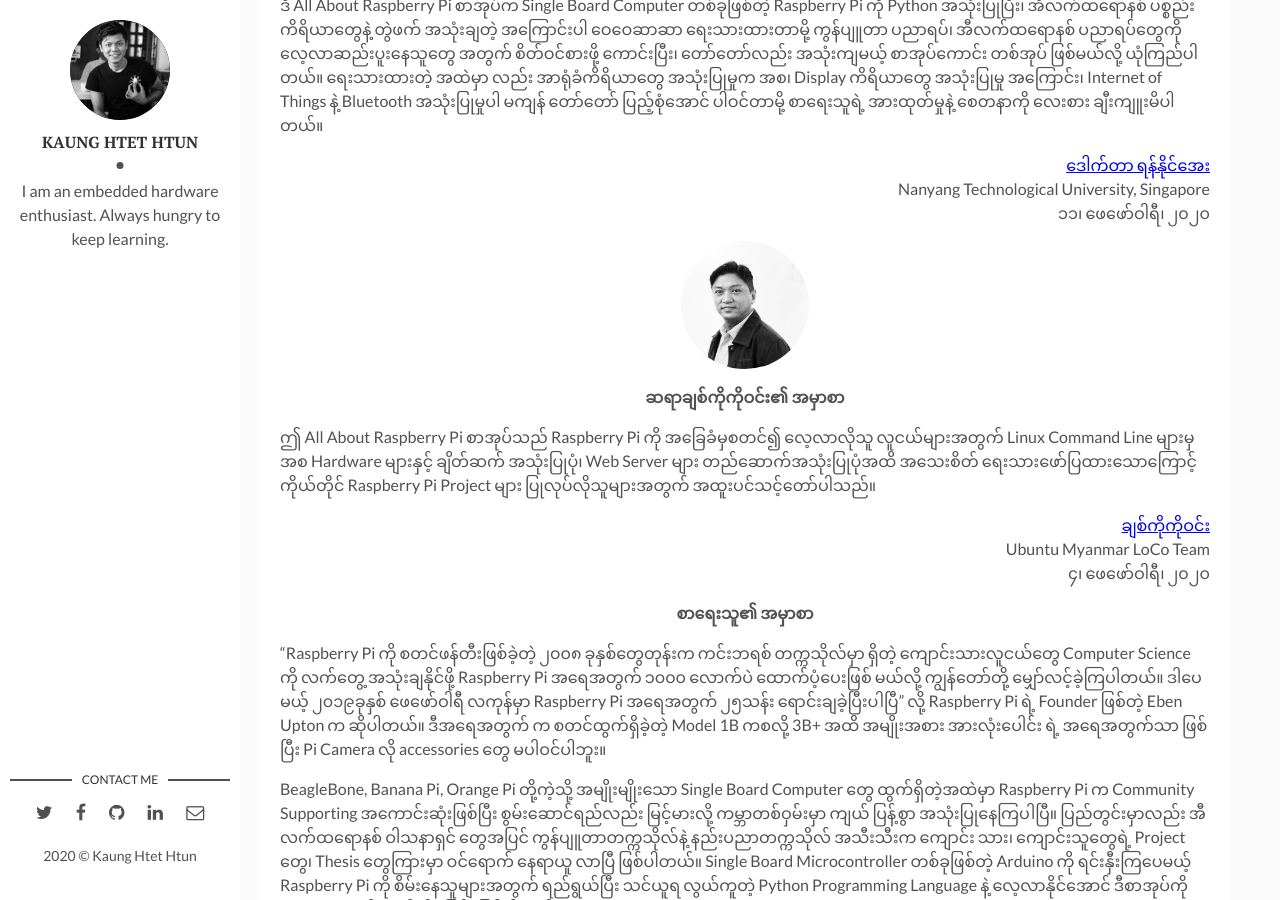
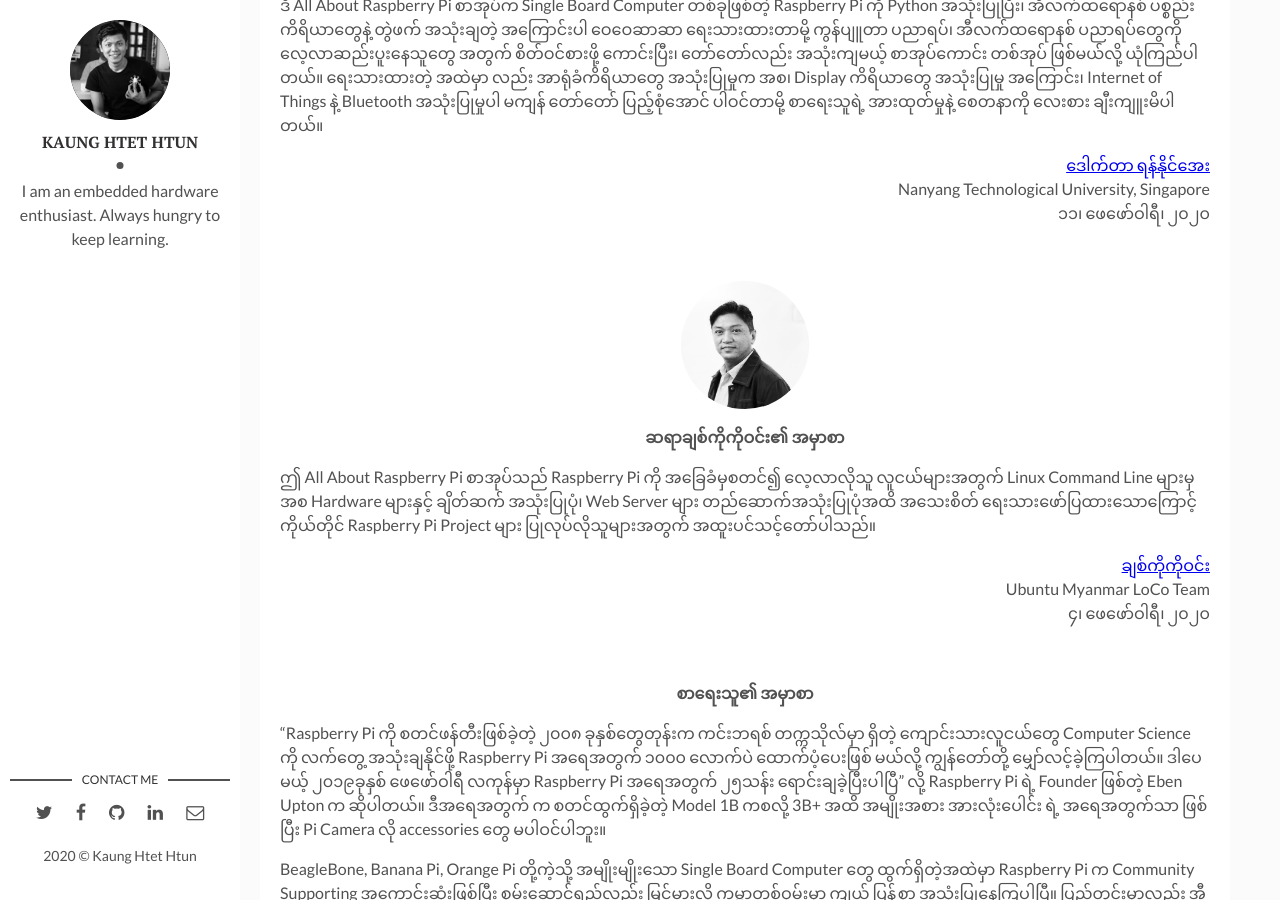
Before and after one commit to kogyikaunghtet/kogyikaunghtet.github.io, a Jekyll site: the page built from _posts/2020-02-16-allabout-rpi.markdown, in a window 1280 px wide and 900 px high, scrolled down 963 px. Built offline with Jekyll 4.4.1, drawn with Linux system fonts in a browser that asks for light colours; comment, search, counter and statistics services are not loaded.

Commit message:
Initial commit

```diff
--- a/_posts/2020-02-16-allabout-rpi.markdown
+++ b/_posts/2020-02-16-allabout-rpi.markdown
@@ -27,6 +27,8 @@
 ၁၁၊ ဖေဖော်ဝါရီ၊ ၂၀၂၀
 </p>
 
+<br>
+
 <p align="center" >
 <img width="128px" height="128px" style="border-radius:50%" src="/assets/img/chit.jpg">
 </p>
@@ -44,6 +46,8 @@
 <br>
 ၄၊ ဖေဖော်ဝါရီ၊ ၂၀၂၀
 </p>
+
+<br>
 
 <p align="center">
 <b>စာရေးသူ၏ အမှာစာ</b>
```
Also changed, not shown: other parts of _posts/2020-02-16-allabout-rpi.markdown (+1 -1 lines).
